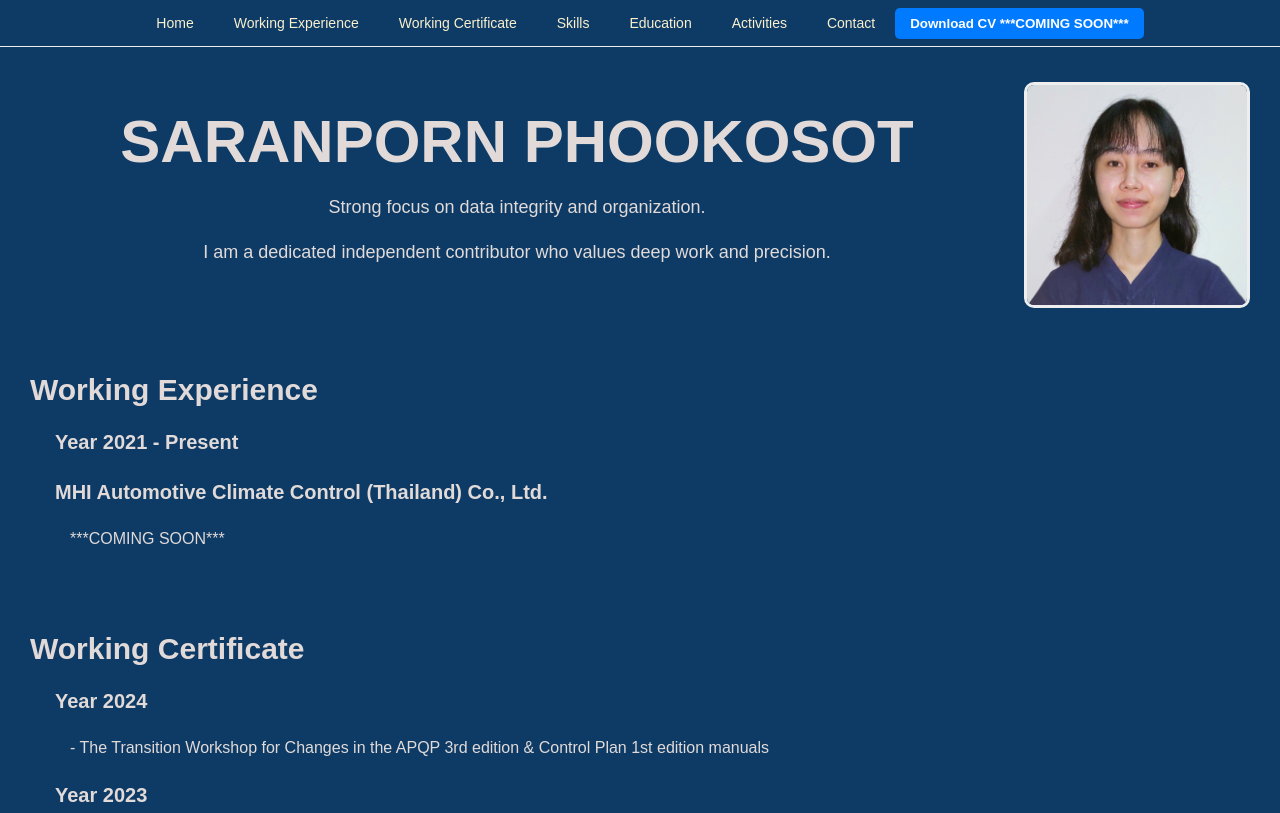
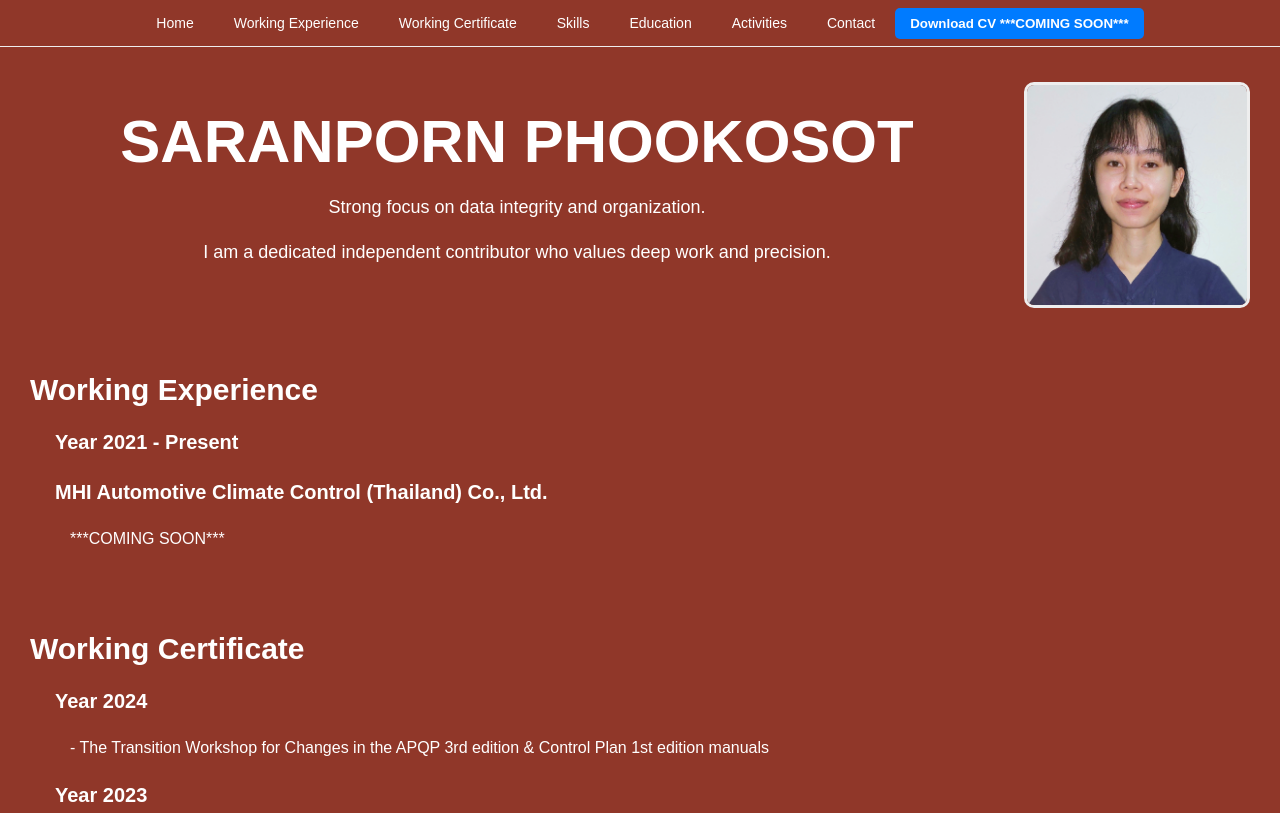
Before and after one commit to BaiFern-ItMe/my-identity, a plain HTML site: page index.html in a window 1280 px wide. Shown: the top 813 px of the page. Drawn offline with Linux system fonts and the light colour scheme.

Commit message:
Add files via upload

```diff
--- a/index.html
+++ b/index.html
@@ -16,12 +16,12 @@
         body {
             font-family: sans-serif;
             margin: 0;
-            background-color: #0d3b66; /* สีน้ำเงินเข้มพื้นหลังหลัก */
+            background-color: #903729; /* สีน้ำเงินเข้มพื้นหลังหลัก */
         }
 
         /* --- ส่วนเมนูบาร์ด้านบน (Navigation Bar) --- */
         .navbar {
-            background-color: #0d3b66;
+            background-color: #903729;
             display: flex;
             justify-content: center;
             align-items: center;
@@ -32,7 +32,7 @@
             z-index: 1000;
         }
         .navbar a {
-            color: #faf0ce; /* สีตัวอักษรของลิงก์เมนู */
+            color: white; /* สีตัวอักษรของลิงก์เมนู */
             text-decoration: none; /* ลบเส้นใต้ลิงก์ */
             padding: 10px 20px;
             font-size: 14px;
@@ -69,13 +69,13 @@
         }
         h1 {
             font-size: 30px;
-            color: #e1dad8;
+            color: white;
             margin: 0 0 10px 0;
         }
         p {
             font-size: 16px;
             line-height: 1.5; /* เพิ่มระยะห่างระหว่างบรรทัดเพื่อให้อ่านง่าย */
-            color: #e1dad8;
+            color: white;
         }
 
         /* --- ระบบปุ่มและเมนูดาวน์โหลด (Dropdown Menu) --- */
```
